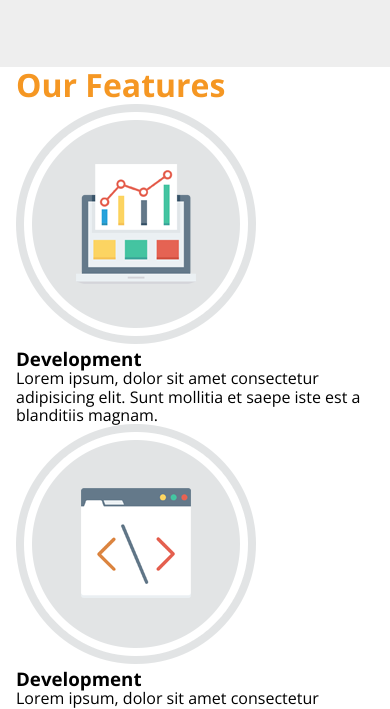
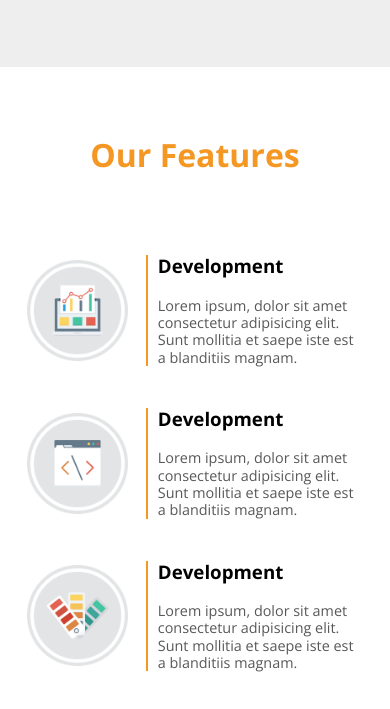
Before and after one commit to mohamedtaham7md/creative-agency-template, a plain HTML site: page index.html in a window 390 px wide. Shown: the part 4879-5588 px from the top of the page. Drawn offline with Linux system fonts and the light colour scheme.

Commit message:
Add CSS styles for the Features section
- Add mobile-firsts styles for the Features section.
- Modify mobile-first styles for responsiveness using media queries.

```diff
--- a/css/main.css
+++ b/css/main.css
@@ -702,6 +702,68 @@ main .timeline-container .timeline-content p {
   font-size: 0.938rem;
 }
 
+main section.our-features {
+  padding: var(--main-padding) 0;
+  text-align: center;
+}
+
+main section.our-features h2 {
+  margin-bottom: 70px;
+}
+
+main section.our-features .features-container {
+  display: flex;
+  flex-direction: column;
+  gap: 20px;
+}
+
+main section.our-features .feature-box {
+  display: flex;
+  align-items: center;
+  gap: 30px;
+  border: 1px dotted transparent;
+  border-radius: 3px;
+  padding: 10px;
+  transition: background-color 0.3s, border-color 0.3s;
+}
+
+main section.our-features .feature-box:hover {
+  background-color: #ddd;
+  border-color: var(--main-color);
+}
+
+main section.our-features .feature-box img {
+  max-width: 100%;
+  width: 30%;
+  object-fit: contain;
+}
+
+main section.our-features .feature-box .feature-description {
+  flex-grow: 1;
+  text-align: left;
+  position: relative;
+}
+
+main section.our-features .feature-box .feature-description::after {
+  content: "";
+  width: 2px;
+  height: 100%;
+  position: absolute;
+  top: 0;
+  left: -12px;
+  background-color: var(--main-color);
+}
+
+main section.our-features .feature-description h3 {
+  margin-bottom: 20px;
+}
+
+main section.our-features .feature-description p {
+  line-height: 1.2;
+  font-size: 0.9rem;
+  color: #585858;
+}
+
 @media (min-width: 410px) {
   /*gallery popup box*/
   #popup-box {
@@ -795,6 +857,19 @@ main .timeline-container .timeline-content p {
     left: auto;
     right: -1.25rem;
     border-color: transparent transparent transparent #fff;
+  }
+
+  /*features section*/
+
+  main section.our-features .features-container {
+    flex-direction: row;
+    flex-wrap: wrap;
+    gap: 30px 10px;
+    justify-content: space-between;
+  }
+
+  main section.our-features .feature-box {
+    width: calc(100% / 2 - 10px);
   }
 }
 
@@ -1005,6 +1080,12 @@ main .timeline-container .timeline-content p {
   #popup-box {
     max-width: 30%;
   }
+
+  /*features section*/
+
+  main section.our-features .feature-box {
+    width: calc(100% / 3 - 10px);
+  }
 }
 
 @media (min-width: 1200px) {
```
